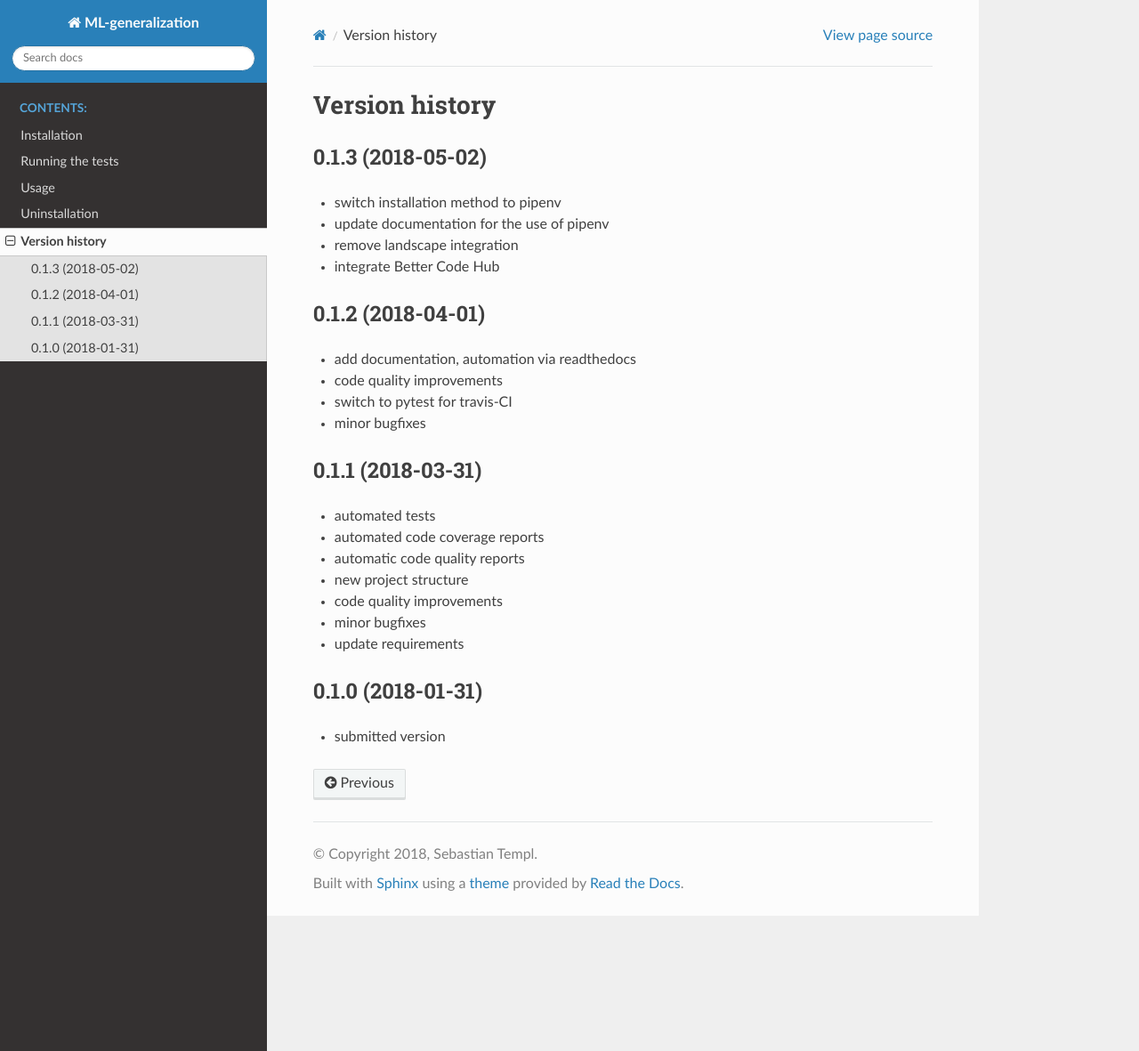
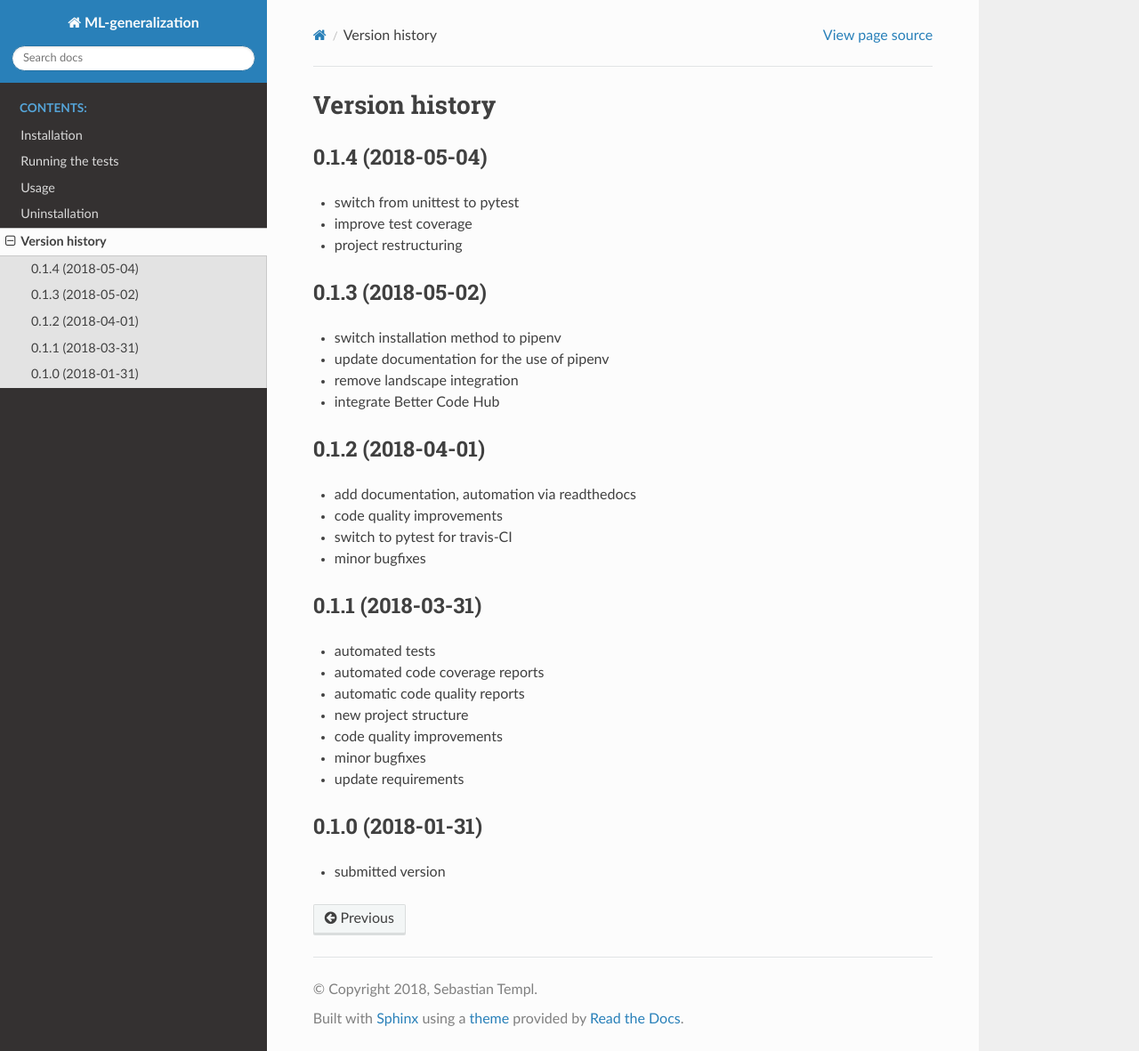
Before and after one commit to tempse/ML-generalization, a Sphinx documentation site: the page built from docs/history.rst, in a window 1280 px wide and 1181 px high. Shown: the whole window at 89% size. Built offline with Sphinx 7.4.7 and the Read the Docs theme 2.0.0, drawn with Linux system fonts in a browser that asks for light colours.

Commit message:
Update to v0.1.4

```diff
--- a/docs/history.rst
+++ b/docs/history.rst
@@ -1,6 +1,14 @@
 ===============
 Version history
 ===============
+
+
+0.1.4 (2018-05-04)
+------------------
+
+- switch from unittest to pytest
+- improve test coverage
+- project restructuring
 
 
 0.1.3 (2018-05-02)
--- a/setup.py
+++ b/setup.py
@@ -7,7 +7,7 @@ def read(fname):
 
 setup(
     name='generalization',
-    version='0.1.3',
+    version='0.1.4',
     author='Sebastian Templ, Sebastian Ratzenböck, Florian Mallinger',
     author_email = "sebastian.templ@oeaw.ac.at",
     description = ("A machine learning framework for classifier " \
```
Also changed, not shown: README.md (+1 -1 lines).
